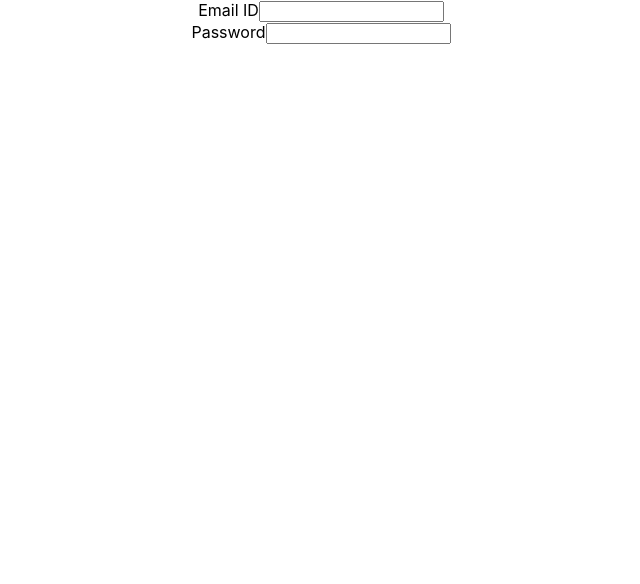
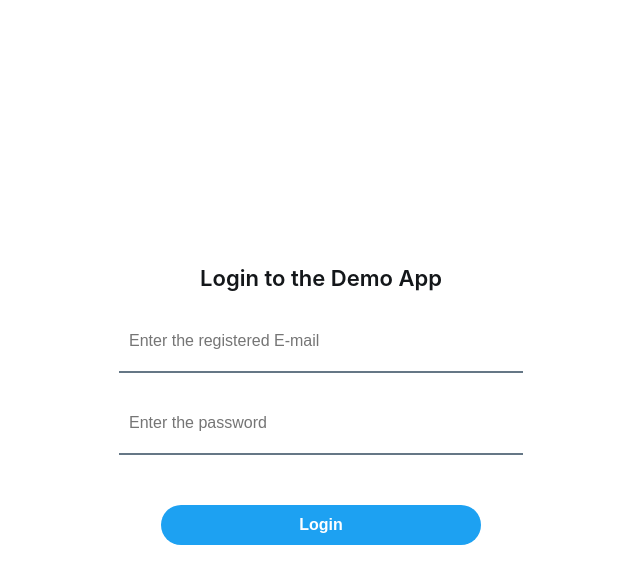
Before and after one commit to Ranjith10/auth-app-nodejs, a React (Create React App) app in the folder client/authentication/: page / in a window 1280 px wide. Shown: the top 584 px of the page, without its empty margins (319-959 px from the left). Built offline with nearby package versions, Linux system fonts and the light colour scheme.

Commit message:
Updated Login form style

```diff
--- a/client/authentication/src/App.css
+++ b/client/authentication/src/App.css
@@ -1,38 +1,6 @@
 .App {
-  text-align: center;
+  display: flex;
+  height: 100vh;
+  justify-content: center;
+  align-items: center
 }
-
-.App-logo {
-  height: 40vmin;
-  pointer-events: none;
-}
-
-@media (prefers-reduced-motion: no-preference) {
-  .App-logo {
-    animation: App-logo-spin infinite 20s linear;
-  }
-}
-
-.App-header {
-  background-color: #282c34;
-  min-height: 100vh;
-  display: flex;
-  flex-direction: column;
-  align-items: center;
-  justify-content: center;
-  font-size: calc(10px + 2vmin);
-  color: white;
-}
-
-.App-link {
-  color: #61dafb;
-}
-
-@keyframes App-logo-spin {
-  from {
-    transform: rotate(0deg);
-  }
-  to {
-    transform: rotate(360deg);
-  }
-}
--- a/client/authentication/src/Login.css
+++ b/client/authentication/src/Login.css
@@ -1,4 +1,58 @@
+.login-wrapper {
+    display: flex;
+    justify-content: center;
+    align-items: center;
+    flex-direction: column;
+    width: 50%;
+}
 .login-wrapper > form {
     display: flex;
     flex-direction: column;
+    justify-content: center;
+    width: 100%;
+    align-items: center;
 }
+.app-title {
+    display: flex;
+    padding: 10px;
+    margin: 0 0 10px 0;
+    color: rgb(20, 23, 26);
+    font-size: 22px;
+    font-weight: 600;
+}
+form > div {
+    display: flex;
+    justify-content: center;
+    margin: 0 0 20px 0;
+    width: 100%;
+}
+form > div > input {
+    width: 60%;
+    height: 40px;
+    padding: 10px;
+    border: none;
+    outline-style: none;
+    border-bottom: 2px solid #657786;
+    font-size: 16px;
+}
+form > div > input:focus {
+    background-color: #F5F8FA;
+    border: none;
+    outline-style: none;
+    border-bottom: 1px solid #1DA1F2;
+}
+.login-submit-button {
+    display: flex;
+    justify-content: center;
+    align-items: center;
+    width: 50%;
+    height: 40px;
+    margin-top: 30px;
+    background-color: rgb(29, 161, 242);
+    outline-style: none;
+    border: 0;
+    border-radius: 20px;
+    font-size: 16px;
+    color: #FFF;
+    font-weight: 600;
+}
--- a/client/authentication/src/Login.js
+++ b/client/authentication/src/Login.js
@@ -7,32 +7,46 @@ const Login = () => {
     const [password, setPassword] = useState('')
 
     const handleLoginSubmit= (event) => {
+        event.preventDefault()
         console.log({event})
     }
 
     return (
         <div className = 'login-wrapper'>
-            <form onSubmit = {handleLoginSubmit}>
+            <div className = 'app-title'>
+                Login to the Demo App
+            </div>
+            <form
+                onSubmit = {handleLoginSubmit}
+                autoComplete = 'off'
+            >
                 <div>
-                    <label htmlFor = 'emailInput '>Email ID</label>
                     <input
                         type = 'email'
                         value = {email}
                         onChange = {(e) => setEmail(e.target.value)}
                         className = 'email-input'
                         id = 'emailInput'
+                        placeholder = "Enter the registered E-mail"
                     />
                 </div>
                 <div>
-                    <label htmlFor = 'passwordInput'>Password</label>
                     <input
                         type = 'password'
                         value = {password}
                         onChange = {(e) => setPassword(e.target.value)}
                         className = 'password-input'
                         id = 'passwordInput'
+                        placeholder = "Enter the password"
                     />
                 </div>
+                <button
+                    type = 'submit'
+                    onClick = {handleLoginSubmit}
+                    className = 'login-submit-button'
+                >
+                    Login
+                </button>
             </form>
         </div>
     )
```
